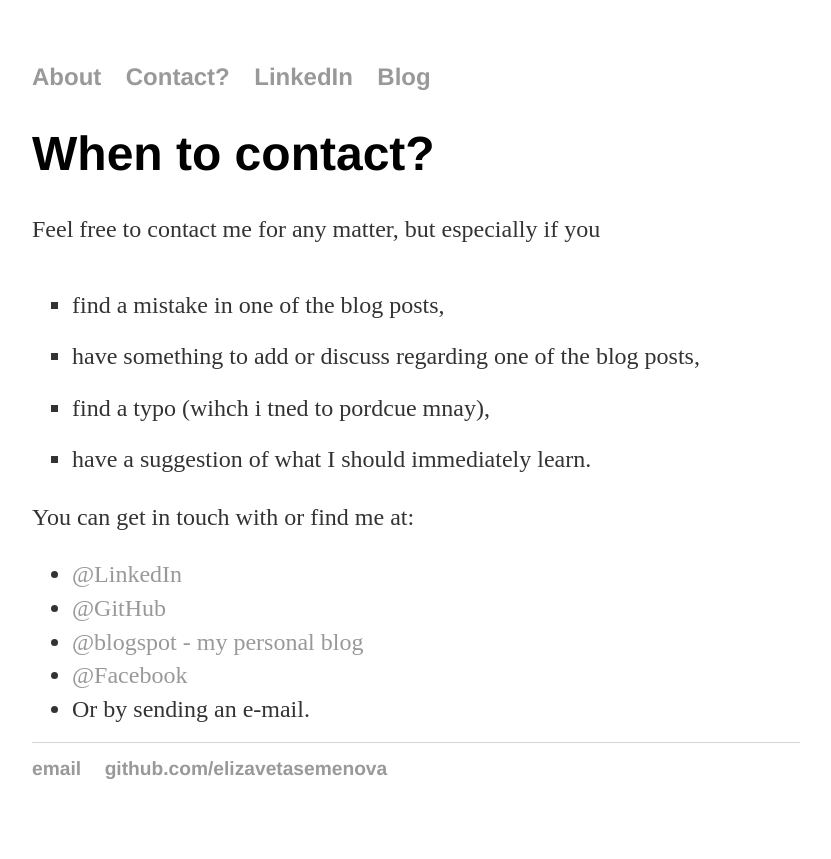
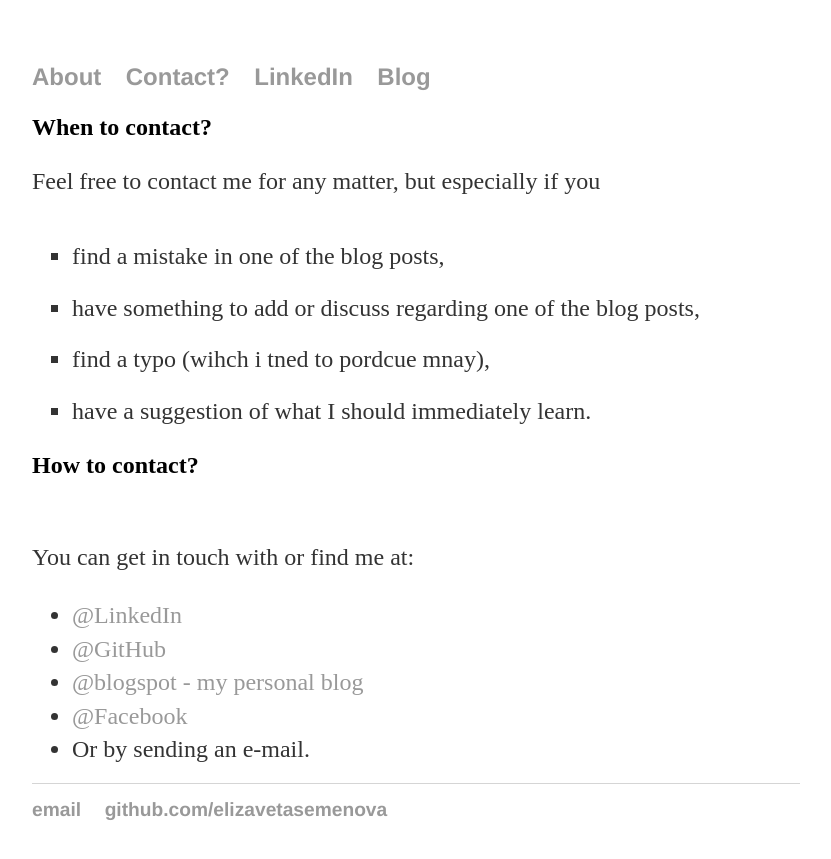
Before and after one commit to elizavetasemenova/elizavetasemenova.github.io, a Jekyll site: the page built from contact/index.html, in a window 1280 px wide. Shown: the top 859 px of the page, without its empty margins (224-1055 px from the left). Built offline with Jekyll 4.4.1, drawn with Linux system fonts in a browser that asks for light colours.

Commit message:
Update index.html

```diff
--- a/contact/index.html
+++ b/contact/index.html
@@ -4,7 +4,7 @@ title: Contact
 ---
 
 <div class="blurb">
-  <h1>When to contact?</h1>
+  <h2>When to contact?</h2>
   <p>Feel free to contact me for any matter, but especially if you
     <ul style="list-style-type:square">
       <li>find a mistake in one of the blog posts,</li>
@@ -14,10 +14,10 @@ title: Contact
    </ul>
   </p>
 
-<p>You can get in touch with or find me at:</p>
-
-	<ul class="list-unstyled">
-	<li><a href="https://www.linkedin.com/in/elizaveta-semenova-a63330a?trk=hp-identity-name">@LinkedIn</a></li>
+   <h2>How to contact?</h2>
+   <p>You can get in touch with or find me at:</p>
+	<ul class="list-style-type: none;">
+        <li><a href="https://www.linkedin.com/in/elizaveta-semenova-a63330a?trk=hp-identity-name">@LinkedIn</a></li>
 	<li><a href="https://github.com/elizavetasemenova">@GitHub</a></li>
 	<li><a href="http://lizasemenova.blogspot.ch/">@blogspot - my personal blog</a></li>
         <li><a href="https://www.facebook.com/elizaveta.semenova.35">@Facebook</a></li>
```
